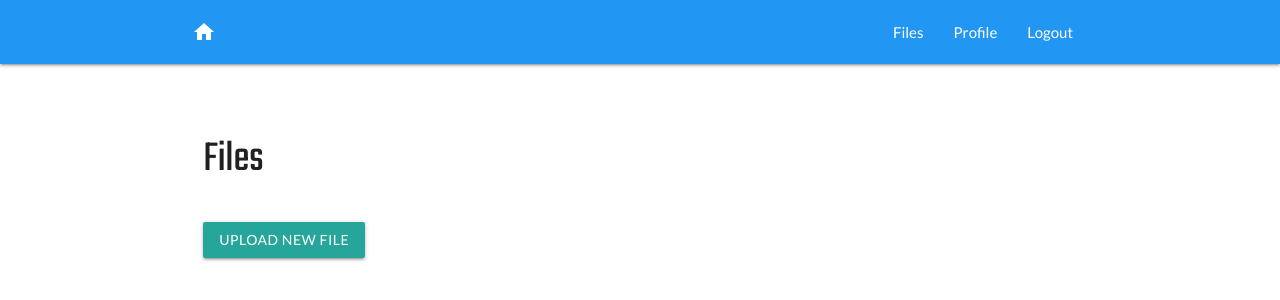
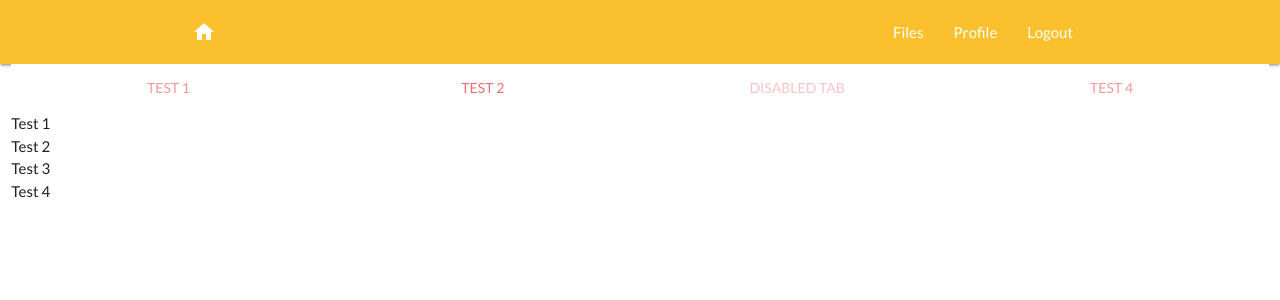
Before and after one commit to jithin0000/pocketencryption, a Django app: page /files/ in a window 1280 px wide. Shown: the top 300 px of the page. Run offline with Django 3.2, Linux system fonts and the light colour scheme; the visitor is signed in with stand-in values (Sample User, id 1); data that the repository does not hold is empty; some libraries are stand-ins or nearby versions.

Commit message:
designing for home

```diff
--- a/encryptedfile/templates/encryptedfile/file_list.html
+++ b/encryptedfile/templates/encryptedfile/file_list.html
@@ -6,41 +6,57 @@
     <section>
         {% include 'base/second_navbar.html' %}
 
-        <div class="container mt-5">
-            <div class="row">
-                <div class="col">
-                    <h3> Files </h3>
-                </div>
-            </div>
-            <div class="row">
-                <div class="col">
-                    <a href="{% url 'add_file' %}" class="btn">upload new file</a>
-                </div>
-            </div>
+{#        <div class="container mt-5">#}
+{#            <div class="row">#}
+{#                <div class="col">#}
+{#                    <h3> Files </h3>#}
+{#                </div>#}
+{#            </div>#}
+{#            <div class="row">#}
+{#                <div class="col">#}
+{#                    <a href="{% url 'add_file' %}" class="btn">upload new file</a>#}
+{#                </div>#}
+{#            </div>#}
+{##}
+{#            <div class="row">#}
+{#                {% for encryptedfile in encryptedfile_list %}#}
+{#                    <div class="col-lg-12 image-card">#}
+{#                        <div class="row card">#}
+{#                            <div class="col s6 " style="padding: 8px">#}
+{#                                <h4>{{ encryptedfile.file_name }}</h4>#}
+{#                                <p class="teal-text">Uploaded at : {{ encryptedfile.created_at }}</p>#}
+{#                                <a href="{% url 'file_detail' pk=encryptedfile.id %}" class="btn btn-flat white-text btn-small brown">view detail</a>#}
+{#                            </div>#}
+{#                            <div class="col s6" style="padding: 18px">#}
+{#                                <div class="right-align">#}
+{#                                    <a data-id="{{ encryptedfile.id }}" id="dowload-btn" class="btn-floating btn-flat btn-small blue waves-effect waves-light ">#}
+{#                                        <i class="material-icons">vertical_align_bottom</i></a>#}
+{##}
+{#                                </div>#}
+{#                            </div>#}
+{#                        </div>#}
+{#                    </div>#}
+{#                {% endfor %}#}
+{##}
+{#            </div>#}
+{##}
+{#        </div>#}
 
-            <div class="row">
-                {% for encryptedfile in encryptedfile_list %}
-                    <div class="col-lg-12 image-card">
-                        <div class="row card">
-                            <div class="col s6 " style="padding: 8px">
-                                <h4>{{ encryptedfile.file_name }}</h4>
-                                <p class="teal-text">Uploaded at : {{ encryptedfile.created_at }}</p>
-                                <a href="{% url 'file_detail' pk=encryptedfile.id %}" class="btn btn-flat white-text btn-small brown">view detail</a>
-                            </div>
-                            <div class="col s6" style="padding: 18px">
-                                <div class="right-align">
-                                    <a data-id="{{ encryptedfile.id }}" id="dowload-btn" class="btn-floating btn-flat btn-small blue waves-effect waves-light ">
-                                        <i class="material-icons">vertical_align_bottom</i></a>
 
-                                </div>
-                            </div>
-                        </div>
-                    </div>
-                {% endfor %}
-
-            </div>
-
-        </div>
+      <div class="row">
+    <div class="col s12">
+      <ul class="tabs">
+        <li class="tab col s3"><a href="#test1">Test 1</a></li>
+        <li class="tab col s3"><a class="active" href="#test2">Test 2</a></li>
+        <li class="tab col s3 disabled"><a href="#test3">Disabled Tab</a></li>
+        <li class="tab col s3"><a href="#test4">Test 4</a></li>
+      </ul>
+    </div>
+    <div id="test1" class="col s12">Test 1</div>
+    <div id="test2" class="col s12">Test 2</div>
+    <div id="test3" class="col s12">Test 3</div>
+    <div id="test4" class="col s12">Test 4</div>
+  </div>
     </section>
 
 {% endblock %}
@@ -50,6 +66,10 @@
     <script>
 
         $(document).ready(function () {
+
+
+                $('.tabs').tabs();
+
 
 
             const image_url = document.getElementById('image_url');
--- a/home/templates/base/footer.html
+++ b/home/templates/base/footer.html
@@ -3,7 +3,7 @@
     <div class="container">
         <div class="row">
             <div class="col l6 s12">
-                <h5 class="white-text">Footer Content</h5>
+                <h5 class="white-text">Encrypto</h5>
                 <p class="grey-text text-lighten-4">You can use rows and columns here to organize your footer
                     content.</p>
             </div>
--- a/static/css/style.css
+++ b/static/css/style.css
@@ -149,3 +149,21 @@ text-transform:uppercase;
 	height: 50vh;
 	padding-top: 5%;
 }
+
+/*------------register html -----------------------*/
+
+#register {
+	height: 100vh;
+	width: 100%;
+	/*background-image: url("../assets/bg/reg-third.jpg");*/
+
+	background-position: center center;
+	background-size: cover;
+	background-repeat: no-repeat;
+}
+
+#register .register-content {
+	height: 100vh;
+	width: 100%;
+	padding: 5% 5%;
+}
--- a/templates/base/second_navbar.html
+++ b/templates/base/second_navbar.html
@@ -1,5 +1,5 @@
-<nav>
-    <div class="nav-wrapper blue">
+<nav class="">
+    <div class="nav-wrapper yellow darken-2 ">
         <div class="container">
             <a href="{% url 'home' %}" class="brand-logo">
                 <i class="material-icons">home</i>
```
Also changed, not shown: customuser/templates/customuser/login.html (+11 -4 lines), customuser/templates/customuser/register.html (+26 -19 lines), static/assets/bg/reg-second.jpg (added), static/assets/bg/reg-third.jpg (added), static/assets/register/login.png (added), 1 other file.
